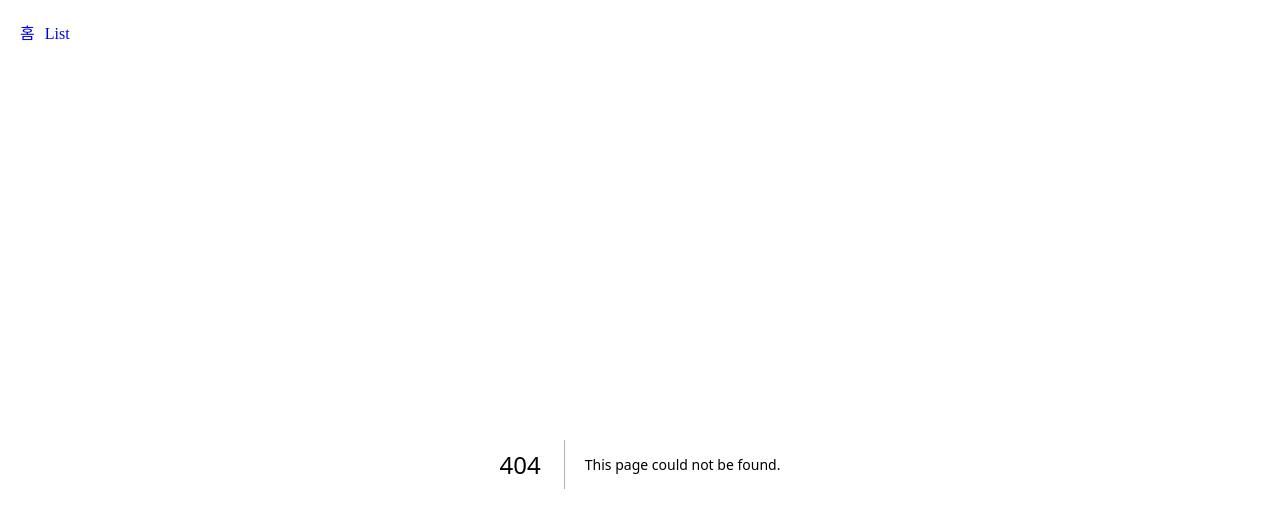
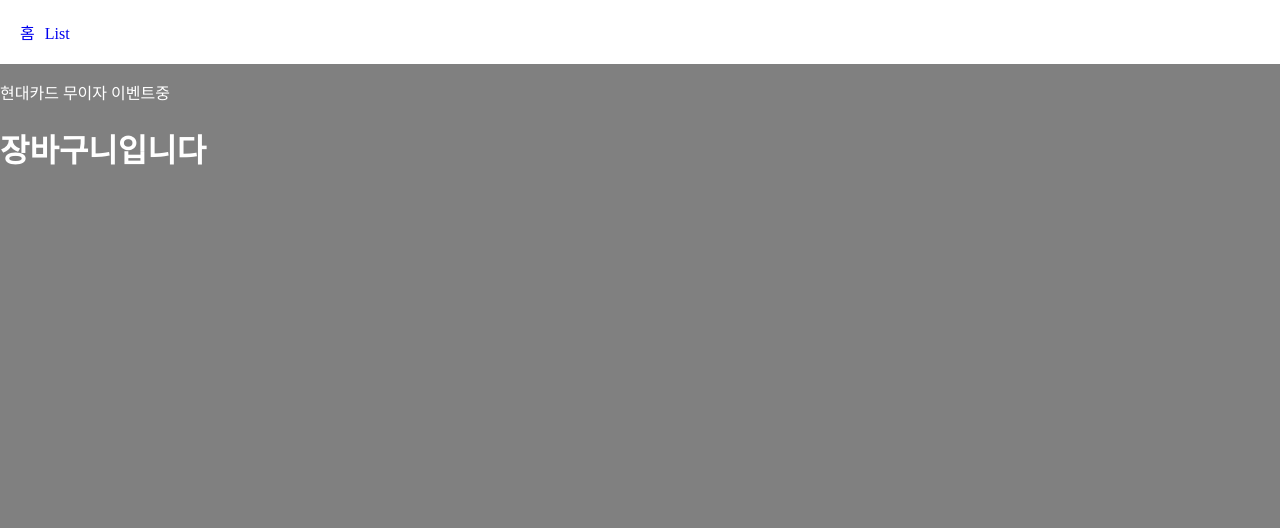
Before and after one commit to comjayoncloud/Next.js_CoddingApple, a Next.js app in the folder fresh/: page /cart in a window 1280 px wide. Before the commit this address had no page. Shown: the top 528 px of the page. Built offline with nearby package versions, Linux system fonts and the light colour scheme.

Commit message:
lecture 3 homework : routing page and layout practicing

```diff
--- /dev/null
+++ b/fresh/app/cart/layout.js
@@ -0,0 +1,8 @@
+export default function Layout({ children }) {
+  return (
+    <div>
+      <p>현대카드 무이자 이벤트중</p>
+      {children} {/* page.js 들어가는 부분 */}
+    </div>
+  );
+}
--- /dev/null
+++ b/fresh/app/cart/page.js
@@ -0,0 +1,3 @@
+export default function cart() {
+  return <h1>장바구니입니다</h1>;
+}
--- /dev/null
+++ b/fresh/app/cart/payment/page.js
@@ -0,0 +1,3 @@
+export default function payment() {
+  return <h1>결제페이지입니다</h1>;
+}
```
